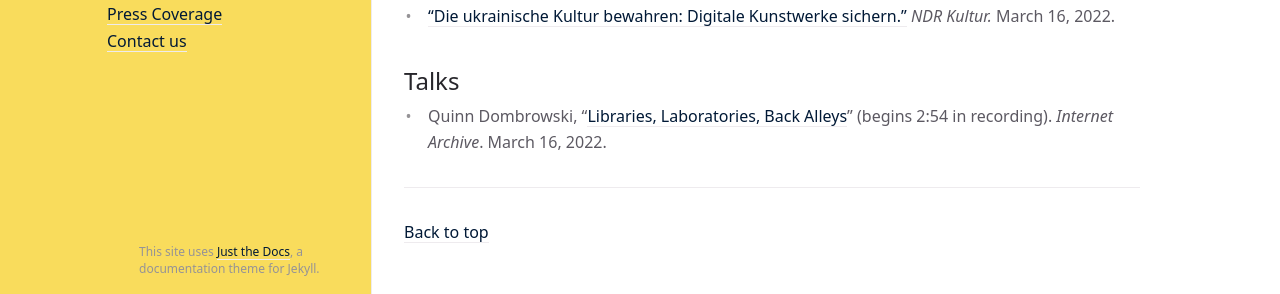
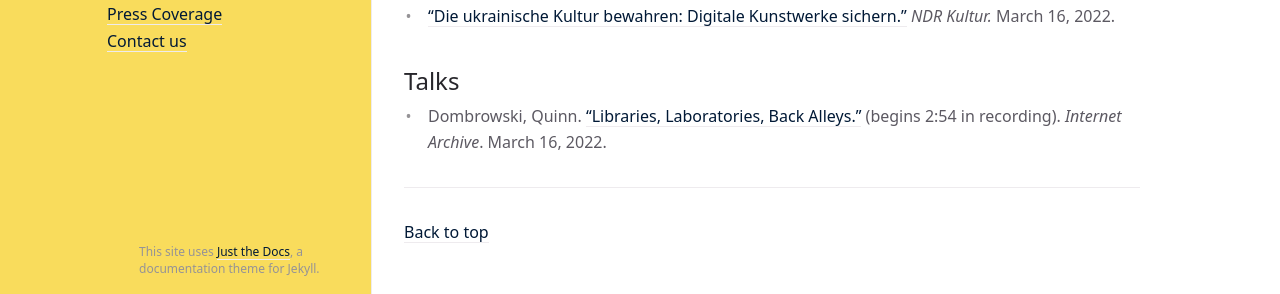
Before and after one commit to sucho-archiving/sucho-archiving.github.io, a Jekyll site: the page built from press.md, in a window 1280 px wide and 900 px high, scrolled down 923 px. Shown: the part 606-900 px from the top of the window. Built offline with Jekyll 4.4.1, drawn with Linux system fonts in a browser that asks for light colours.

Commit message:
Update press.md

```diff
--- a/press.md
+++ b/press.md
@@ -38,4 +38,4 @@
 
 
 ## Talks
-- Quinn Dombrowski, "[Libraries, Laboratories, Back Alleys](https://archive.org/details/applications-of-web-archive-research-archives-unleashed)" (begins 2:54 in recording). *Internet Archive*. March 16, 2022.
+- Dombrowski, Quinn. ["Libraries, Laboratories, Back Alleys."](https://archive.org/details/applications-of-web-archive-research-archives-unleashed) (begins 2:54 in recording). *Internet Archive*. March 16, 2022.
```
